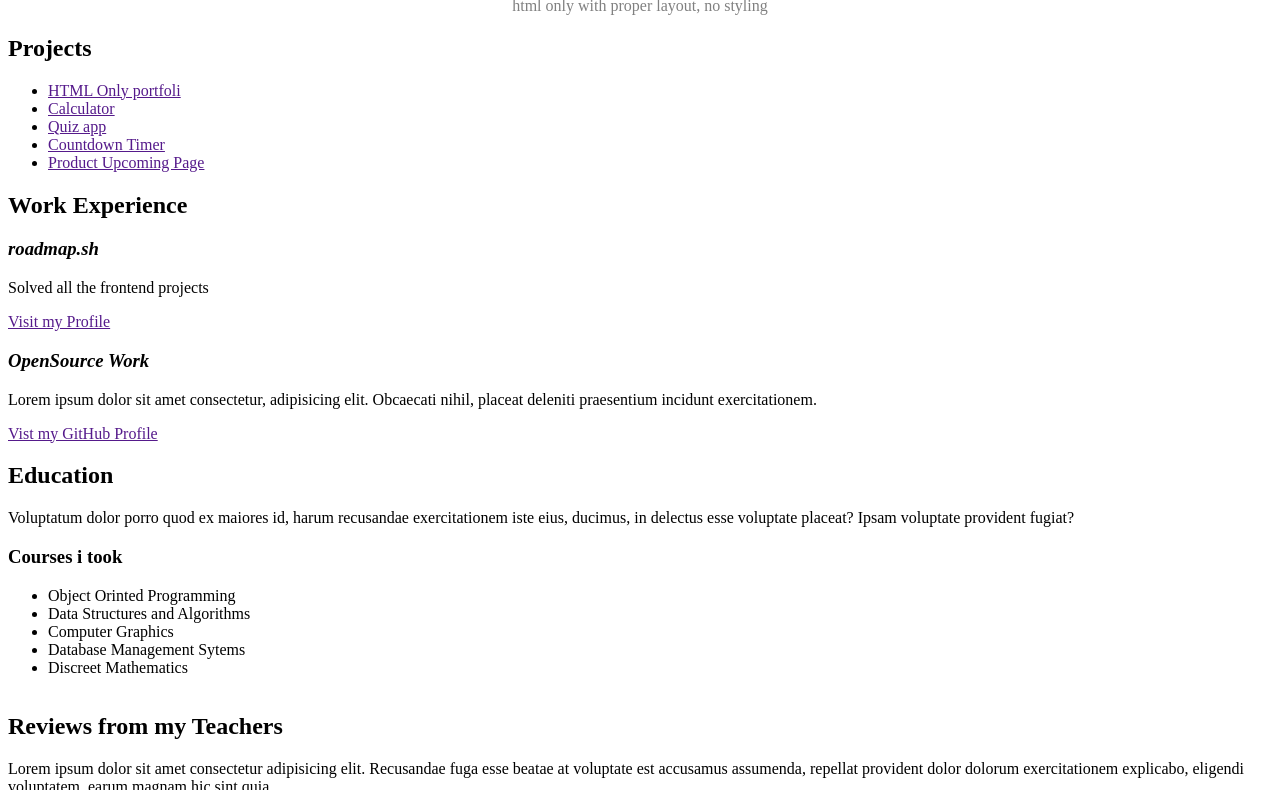
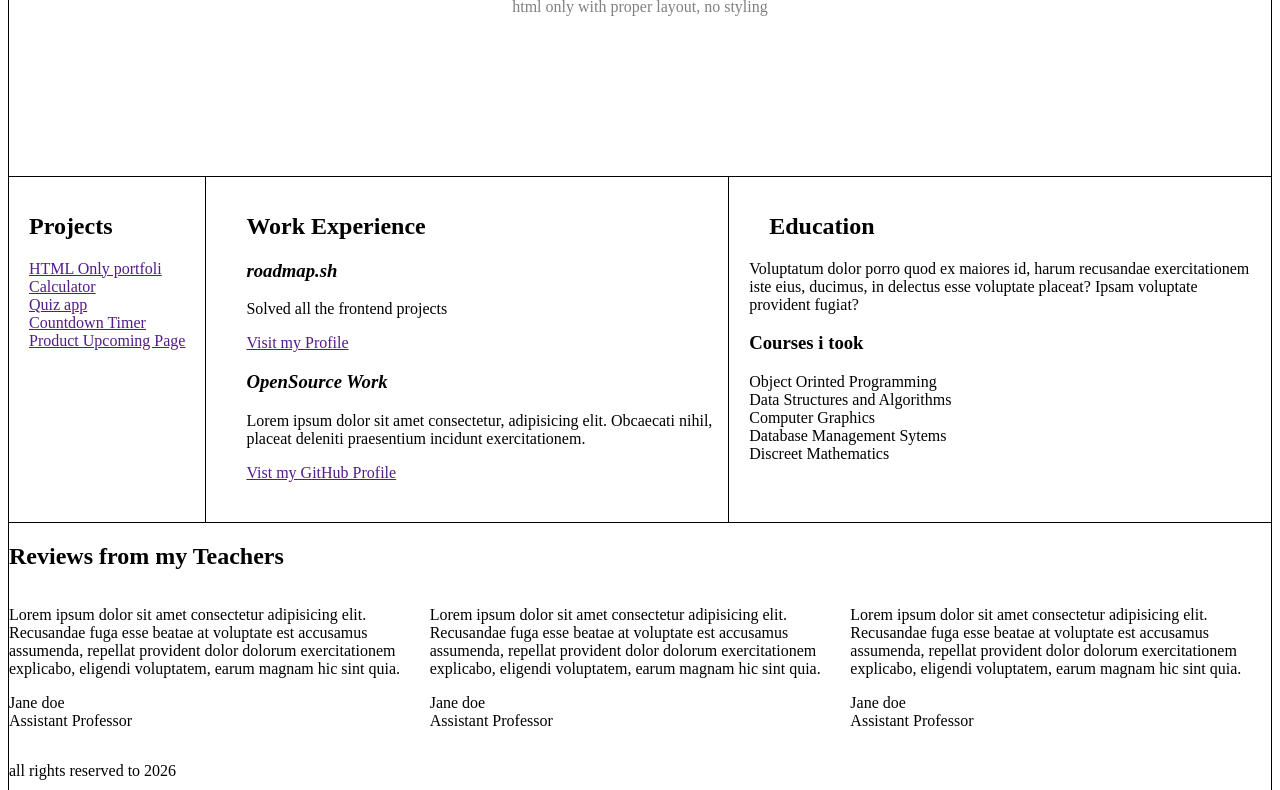
Before and after one commit to deankaski1995-cpu/MultiPageWebsite, a plain HTML site: page index.html in a window 1280 px wide. Shown: the part 192-982 px from the top of the page. Drawn offline with Linux system fonts and the light colour scheme.

Commit message:
Made progress on the middle part of the site, the columns

```diff
--- a/css/style.css
+++ b/css/style.css
@@ -5,6 +5,67 @@
 html {
   font-size: 62.5%;
 }
+
  body {
   font-size: 1.6rem;
+  display: flex;
+  flex-direction: column;
+  justify-content: center;
+  border: 1px solid black;
+  border-radius: 0.5rem;
  }
+
+header {
+  display: flex;
+  flex-direction: column;
+  gap: clamp(2rem, 6vw, 6rem);
+}
+
+.brand-link {
+  display: flex;
+  align-items: center;
+  gap: 0.5rem;
+}
+
+nav {
+  display: flex;
+  align-items: center;
+  justify-content: space-between;
+  width: min(100% - 2rem, 70rem);
+  margin-inline: auto;
+}
+
+nav ul {
+  display: flex;
+  gap: clamp(0.8rem, 2vw, 2.4rem);
+  list-style: none;
+}
+
+ul {
+  list-style: none;
+  padding-left: 0;
+}
+.titles{
+  display: flex;
+  flex-direction: column;
+  gap: 1vw;
+  text-align: center;
+}
+
+.titles h1 {
+  font-size: 5rem;
+}
+
+.titles p {
+  color: gray;
+}
+
+.titles h1,
+.titles p {
+  margin: 0;
+}
+
+header {
+  border-bottom: 0.1rem solid black;
+  padding-bottom: clamp(8rem, 20vh, 20rem);
+}
--- a/index.html
+++ b/index.html
@@ -14,59 +14,65 @@
   <link rel="icon" type="image/x-icon" href=""/>
   <title>Dean Kaski portfolio website</title>
   <style>
-    body {
+    .home-container {
       display: flex;
-      flex-direction: column;
-      justify-content: center;
+      gap: 0;
+      width: min(100% - 2rem, 200rem);
     }
 
-    header {
-      display: flex;
-      flex-direction: column;
-      gap: clamp(2rem, 6vw, 6rem);
+    .home-container > aside {
+      flex: 0 1 auto;
+      min-width: 0;
+      padding: clamp(2rem, 2vw, 2rem)
     }
 
-    .brand-link {
-      display: flex;
-      align-items: center;
-      gap: 0.5rem;
+    .home-container > section {
+      flex: 4;
+      min-width: 0;
     }
 
-    nav {
+    .main-content-container {
       display: flex;
-      align-items: center;
-      justify-content: space-between;
-      width: min(100% - 2rem, 70rem);
-      margin-inline: auto;
+    }
+
+    .main-content-container > section {
+      flex: 1;
+      min-width:0;
+    }
+
+    .home-container > .main-content-container {
+      border-left: 1px solid black;
+    }
+
+    .main-content-container h2,
+    .main-content-container section,
+    .main-content-container section h2 {
+      padding-left: clamp(1rem, 2vw, 2rem);
+    }
+
+    .main-content-container > section + section {
+      border-left: 1px solid black;
+    }
+
+    .work-experience-container {
+      padding-bottom: clamp(3rem, 5vh, 6rem);
     }
 
 
-    nav ul {
-      display: flex;
-      gap: clamp(0.8rem, 2vw, 2.4rem);
-      list-style: none;
+    .home-container > aside,
+    .main-content-container > section {
+      padding-top: clamp(1rem, 2vh, 2rem);
     }
 
-    .titles{
+    footer {
       display: flex;
       flex-direction: column;
-      gap: 1vw;
-      text-align: center;
+      border-top: 0.1rem solid black;
     }
 
-    .titles h1 {
-      font-size: 5rem;
+    .reviews-container {
+      display: flex;
     }
-
-    .titles p {
-      color: gray;
-    }
-
-    .titles h1,
-    .titles p {
-      margin: 0;
-    }
-
     </style>
 </head>
 <body>
@@ -90,7 +96,7 @@
       </div>
     </header>
   </section>
-  <main>
+  <main class="home-container">
     <aside>
       <h2>
         <strong>Projects</strong>
@@ -103,8 +109,8 @@
         <li><a href="">Product Upcoming Page</a></li>
       </ul>
     </aside>
-    <section>
-      <section>
+    <section class="main-content-container">
+      <section class="work-experience-container">
         <h2>Work Experience</h2>
         <section>
           <h3><em>roadmap.sh</em></h3>
@@ -140,6 +146,7 @@
   <footer>
     <section>
       <h2>Reviews from my Teachers</h2>
+      <div class="reviews-container">
         <section>
           <p>
             Lorem ipsum dolor sit amet consectetur adipisicing elit. Recusandae fuga esse beatae at voluptate est accusamus assumenda, repellat provident dolor dolorum exercitationem explicabo, eligendi voluptatem, earum magnam hic sint quia.
@@ -167,6 +174,7 @@
             <li>Assistant Professor</li>
           </ul>
         </section>
+      </div>
     </section>
     <section>
       <p>all rights reserved to 2026</p>
```
Lines whose indentation alone changed are shown as unchanged.
